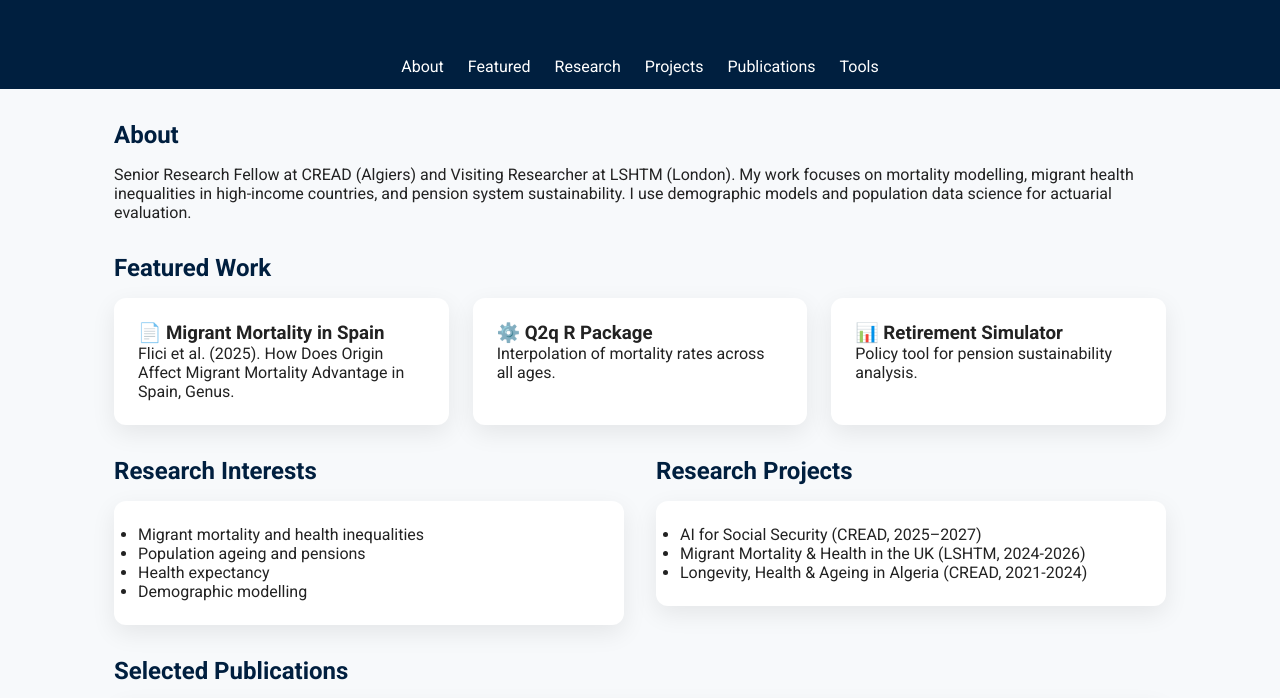
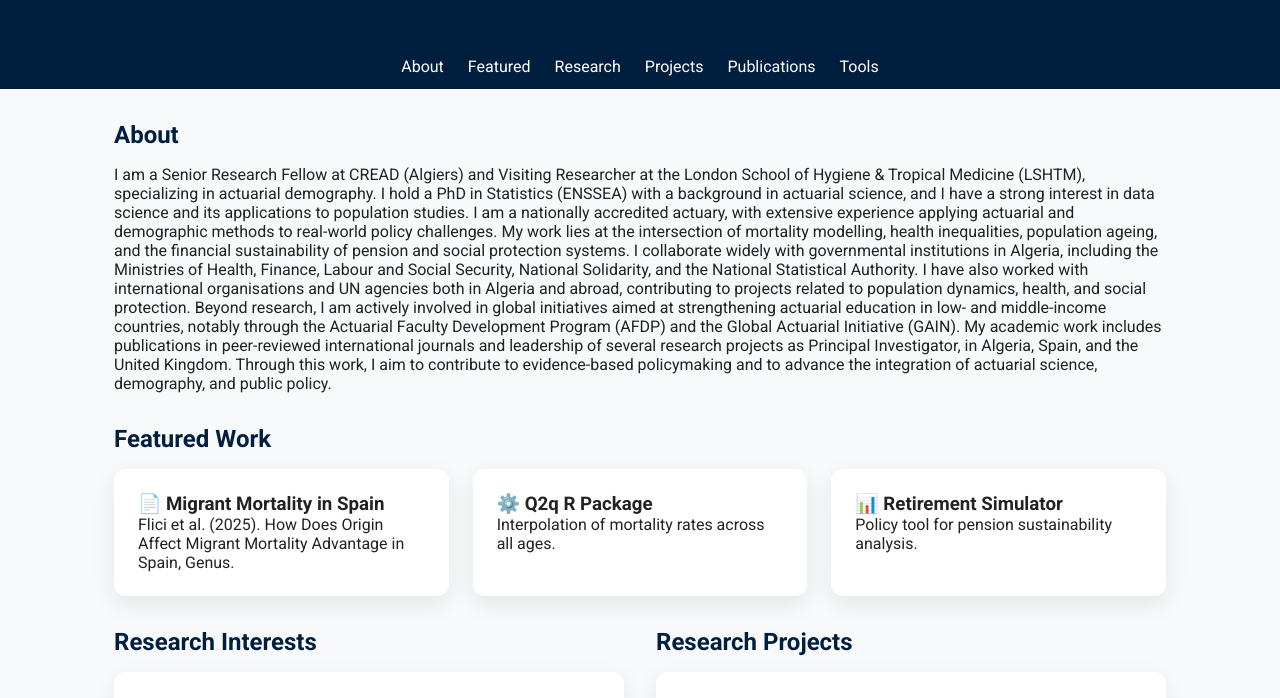
Before and after one commit to Farid-FLICI/farid-flici.github.io, a Jekyll site: the page index2.html, which Jekyll copies as it is, in a window 1280 px wide and 900 px high, cut to the strip 202-900 px from the top of the window. Built offline with Jekyll 4.4.1, drawn with Linux system fonts in a browser that asks for light colours.

Commit message:
Update index2.html

```diff
--- a/index2.html
+++ b/index2.html
@@ -196,9 +196,20 @@ footer{
 <section id="about">
 <h2>About</h2>
 <p>
-Senior Research Fellow at CREAD (Algiers) and Visiting Researcher at LSHTM (London).
-My work focuses on mortality modelling, migrant health inequalities in high-income countries, and pension system sustainability.
-I use demographic models and population data science for actuarial evaluation.
+I am a Senior Research Fellow at CREAD (Algiers) and Visiting Researcher at the London School of Hygiene & Tropical Medicine (LSHTM), specializing in actuarial demography.
+I hold a PhD in Statistics (ENSSEA) with a background in actuarial science, and I have a strong interest in data science and its applications to population studies.
+
+I am a nationally accredited actuary, with extensive experience applying actuarial and demographic methods to real-world policy challenges.
+My work lies at the intersection of mortality modelling, health inequalities, population ageing, and the financial sustainability of pension and social protection systems.
+
+I collaborate widely with governmental institutions in Algeria, including the Ministries of Health, Finance, Labour and Social Security, National Solidarity, and the National Statistical Authority.
+I have also worked with international organisations and UN agencies both in Algeria and abroad, contributing to projects related to population dynamics, health, and social protection.
+
+Beyond research, I am actively involved in global initiatives aimed at strengthening actuarial education in low- and middle-income countries, notably through the Actuarial Faculty Development
+  Program (AFDP) and the Global Actuarial Initiative (GAIN).
+
+My academic work includes publications in peer-reviewed international journals and leadership of several research projects as Principal Investigator, in Algeria, Spain, and the United Kingdom.
+Through this work, I aim to contribute to evidence-based policymaking and to advance the integration of actuarial science, demography, and public policy.
 </p>
 </section>
 
```
